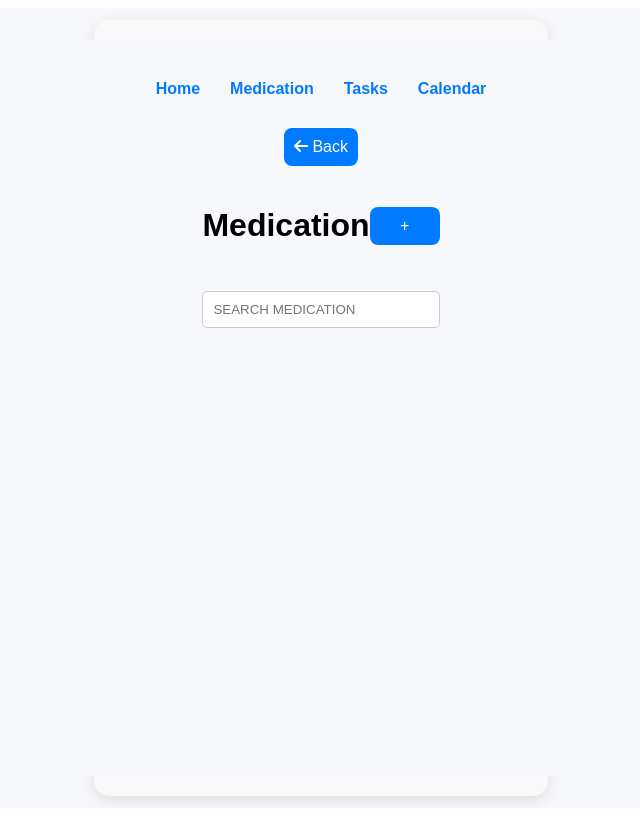
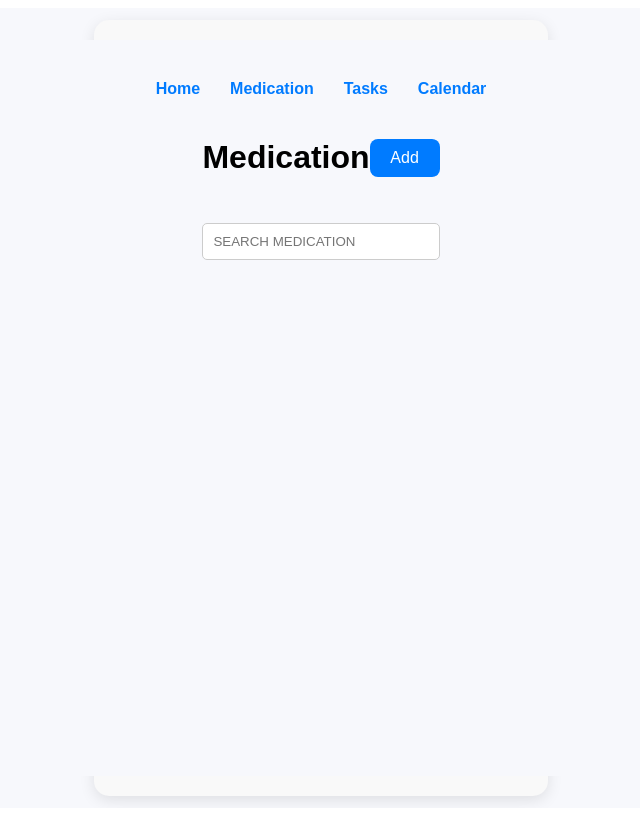
Before and after one commit to jonathanljc/HCI-Elderly-Healthcare-Application, a React (Vite) app in the folder inf2002-project/: page /medication-management in a window 1280 px wide. Shown: the whole page, without its empty margins (327-967 px from the left). Built offline with nearby package versions, Linux system fonts and the light colour scheme.

Commit message:
removed back button in medication and tasks + fix tasks pages navigation

```diff
--- a/inf2002-project/src/medication/MedicationManagement.jsx
+++ b/inf2002-project/src/medication/MedicationManagement.jsx
@@ -24,18 +24,12 @@ const MedicationManagement = () => {
   return (
     <div className="medication-management">
       <Navbar />
-
-      {/* Back button - appears in both views */}
-      <button className="back-button" onClick={handleBack}>
-      <i className="fas fa-arrow-left"></i> Back
-      </button>
-
       {!showAddMedicine ? (
         <div className="medication-list-view">
           <div className="header">
             <h1>Medication</h1>
             <button className="add-button" onClick={handleAddMedication}>
-              +
+              Add
             </button>
           </div>
 
--- a/inf2002-project/src/tasks/AddTask.jsx
+++ b/inf2002-project/src/tasks/AddTask.jsx
@@ -1,8 +1,10 @@
 // AddTask.jsx
 import React, { useState } from 'react';
 import './AddTask.css'; // Import the CSS for styling
+import { useNavigate } from 'react-router';
 
 const AddTask = ({ onSave }) => {
+  const navigate = useNavigate();
   const [title, setTitle] = useState('');
   const [description, setDescription] = useState('');
   const [error, setError] = useState(''); // State to manage error messages
@@ -21,6 +23,7 @@ const AddTask = ({ onSave }) => {
     setTitle('');
     setDescription('');
     setError(''); // Clear error message
+    navigate('/tasks'); // Redirect to the tasks page
   };
 
   return (
--- a/inf2002-project/src/tasks/EditTask.jsx
+++ b/inf2002-project/src/tasks/EditTask.jsx
@@ -23,7 +23,7 @@ const EditTask = ({ tasks, onSave }) => {
       <header className="edit-task-header">
         <button
           className="edit-task-back-button"
-          onClick={() => navigate('/')}
+          onClick={() => navigate('/tasks')}
         >
           <i className="fas fa-arrow-left"></i> Back
         </button>
--- a/inf2002-project/src/tasks/TaskList.jsx
+++ b/inf2002-project/src/tasks/TaskList.jsx
@@ -24,9 +24,6 @@
       <div className="task-list-container">
         <Navbar/>
         <header className="task-list-header">
-          <button className="task-list-back-button" onClick={() => navigate('/homepage')}>
-            <i className="fas fa-arrow-left"></i> Back
-          </button>
           <h2 className="task-list-title">Tasks</h2>
           <button
             className="task-list-edit-button"
--- a/inf2002-project/src/tasks/ViewTask.jsx
+++ b/inf2002-project/src/tasks/ViewTask.jsx
@@ -26,14 +26,14 @@ const ViewTask = ({ onSave, onDelete }) => {
 
     // Overwrite the existing task data
     onSave({ ...task, title, description }); // Use the existing task's `id` to update
-    navigate('/'); // Navigate back to task list after saving
+    navigate('/tasks'); // Navigate back to task list after saving
   };
 
   const handleDelete = () => {
     if (onDelete) {
       onDelete(task.id);
     }
-    navigate('/'); // Navigate back to task list after deletion
+    navigate('/tasks'); // Navigate back to task list after deletion
   };
 
   return (
```
